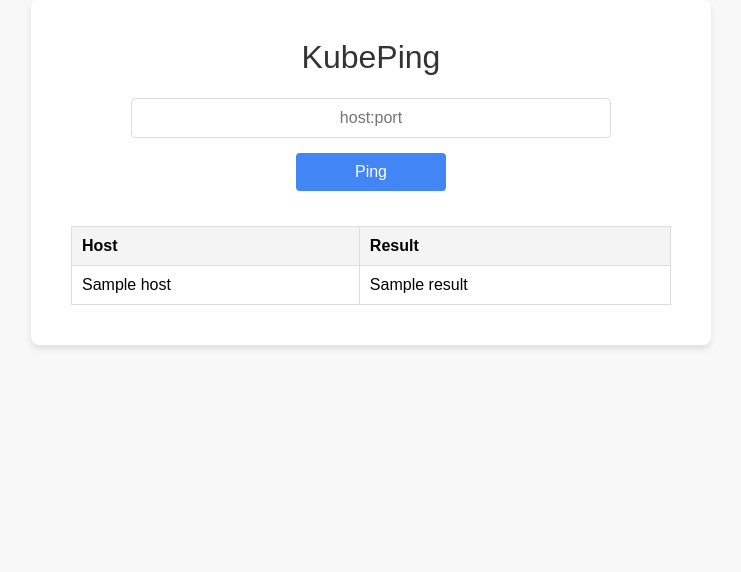
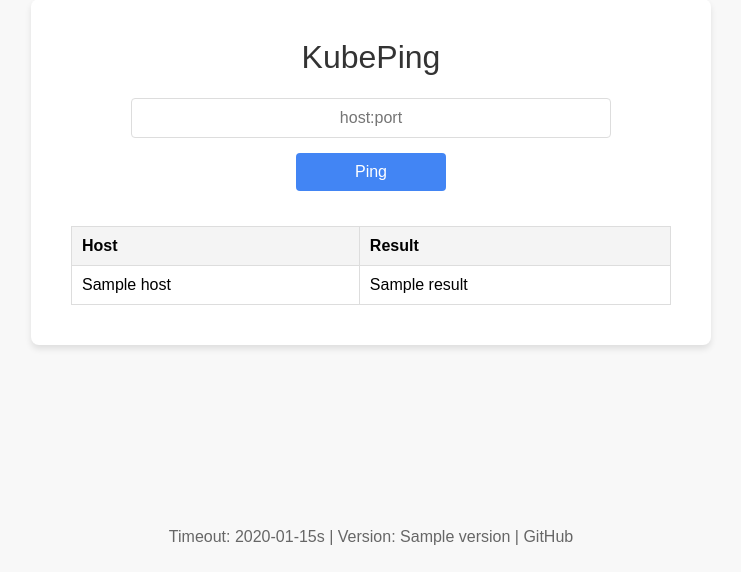
Before and after one commit to teymurgahramanov/probe-from-nodes, a Flask app: template templates/index.html in a window 1280 px wide. Shown: the part 228-800 px from the top of the page, without its empty margins (269-1010 px from the left). Run offline with Flask 2, Linux system fonts and the light colour scheme; the template is opened without the code that fills it: most values are stand-ins (such as "Sample title", 1, 10 or a date in 2020); parts of the project's set-up code (start-up, migrations or seed data) failed here and were passed over.

Commit message:
Improvements (#2)

```diff
--- a/app.py
+++ b/app.py
@@ -1,64 +1,72 @@
-from flask import Flask, render_template, request
+from flask import Flask, render_template, request, session, redirect, url_for
 from kubernetes import client, config
-from os import environ
+from os import getenv,urandom
 import requests
+import concurrent.futures
 
-if environ.get('KP_LOCAL_DEBUG') == "1":
+if getenv('KP_LOCAL_DEBUG') == "1":
     config.load_kube_config()
     current_namespace = "default"
 else:
     config.load_incluster_config()
     with open("/var/run/secrets/kubernetes.io/serviceaccount/namespace") as f:
         current_namespace = f.read().strip()
+
 v1 = client.CoreV1Api()
-label_selector = environ.get('KP_EXPORTER_LABEL_SELECTOR') or "app=from-node-exporter"
+label_selector = getenv('KP_EXPORTER_LABEL_SELECTOR',"app=from-node-exporter")
+probe_timeout = int(getenv('KP_PROBE_TIMEOUT','3'))
+kp_version = 'v1.0.0'
 app = Flask(__name__)
+app.secret_key = urandom(24)
 
 @app.route('/')
 def index():
-    return render_template('index.html')
+    return render_template('index.html', timeout=probe_timeout, version=kp_version)
 
 @app.route('/submit', methods=['POST'])
 def submit():
-    module = "tcp"
-    address = request.form['address']
-    timeout = 5
+    data = {
+        "module": "tcp",
+        "address": request.form['address'],
+        "timeout": probe_timeout
+    }
+    exporters = {}
+    session['results'] = []
+    pods = v1.list_namespaced_pod(namespace=current_namespace, label_selector=label_selector)
 
-    exporters = {}
-    results = []
-    pods = v1.list_namespaced_pod(namespace=current_namespace, label_selector=label_selector)
     if not pods.items:
-        results.append({
+        session['results'].append({
             "host": 0,
             "result": f"Can't find from-node-exporter pods with label selector {label_selector}"
         })
     else:
         for pod in pods.items:
-            exporters[pod.metadata.name] = {"host":f"{pod.status.host_ip}", "api_url": f"http://{pod.status.pod_ip}:8080/probe"}
+            exporters[pod.metadata.name] = {
+                "host": pod.status.host_ip,
+                "api_url": f"http://{pod.status.pod_ip}:8080/probe"
+            }
 
-        for exporter in exporters.values():
-            data = {
-                "module": module,
-                "address": address,
-                "timeout": timeout
-            }
-            try:
-                response = requests.post(exporter["api_url"], json=data, timeout=10)
-                print(response)
-                response_data = response.json()
-                if "error" in response_data:
-                    result = response_data["error"]
-                else:
-                    result = response_data.get("result", False)
-            except requests.exceptions.RequestException as e:
-                result = str(e)
+        with concurrent.futures.ThreadPoolExecutor() as executor:
+            futures = [executor.submit(probe, exporter, data) for exporter in exporters.values()]
+            for future in concurrent.futures.as_completed(futures):
+                result = future.result()
+                if result:
+                    session['results'].append(result)
 
-            results.append({
-                "host": exporter["host"],
-                "result": result
-            })
+    return render_template('index.html', timeout=probe_timeout, version=kp_version, results=session['results'])
 
-    return render_template('index.html', results=results)
+def probe(exporter, data):
+    try:
+        response = requests.post(exporter["api_url"], json=data, timeout=data['timeout']*2)
+        response_data = response.json()
+        result = response_data.get("error", response_data.get("result"))
+    except Exception as e:
+        result = str(e)
+
+    return {
+        "host": exporter["host"],
+        "result": result
+    }
 
 if __name__ == '__main__':
     app.run()
--- a/chart/Chart.yaml
+++ b/chart/Chart.yaml
@@ -3,4 +3,4 @@ name: kubeping
 description: A Helm chart for KubePing
 type: application
 version: 0.1.0
-appVersion: "1.0"
+appVersion: "v1.0.0"
--- a/chart/values.yaml
+++ b/chart/values.yaml
@@ -2,7 +2,7 @@ replicaCount: 1
 
 image:
   repository: teymurgahramanov/kubeping
-  tag: "v1.0.0"
+  tag: v1.0.0
   pullPolicy: IfNotPresent
 
 service:
--- a/static/styles.css
+++ b/static/styles.css
@@ -3,6 +3,7 @@ body {
   margin: 0;
   padding: 0;
   display: flex;
+  flex-direction: column;
   justify-content: center;
   align-items: center;
   height: 100vh;
@@ -83,6 +84,28 @@ th {
   background-color: #f4f4f4;
 }
 
+.footer {
+  width: 100%;
+  text-align: center;
+  color: #666;
+  margin-top: 20px;
+  position: absolute;
+  bottom: 0;
+  left: 0;
+  right: 0;
+  padding: 10px 0;
+  background-color: #f8f8f8;
+}
+
+.footer a {
+  color: inherit; /* Inherit the text color from the parent */
+  text-decoration: none;
+}
+
+.footer a:hover {
+  text-decoration: underline;
+}
+
 @media (max-width: 600px) {
   .container {
       padding: 20px;
--- a/templates/index.html
+++ b/templates/index.html
@@ -10,7 +10,11 @@
     <div class="container">
         <h1>KubePing</h1>
         <form action="/submit" method="post">
-            <input type="text" id="address" name="address" placeholder="host:port">
+            <input type="text"
+                id="address"
+                name="address"
+                placeholder="host:port"
+            >
             <input type="submit" value="Ping">
         </form>
         {% if results %}
@@ -25,8 +29,6 @@
                 <td>
                     {% if result.result == true %}
                         ✅
-                    {% elif result.result == false %}
-                        ❌
                     {% else %}
                         {{ result.result }}
                     {% endif %}
@@ -36,5 +38,8 @@
         </table>
         {% endif %}
     </div>
+    <div class="footer">
+        <p>Timeout: {{ timeout }}s | Version: {{ version }} | <a href="https://github.com/teymurgahramanov/KubePing">GitHub</a></p>
+    </div>
 </body>
 </html>
```
Also changed, not shown: README.md, kubeping.png (deleted), 1 other file.
